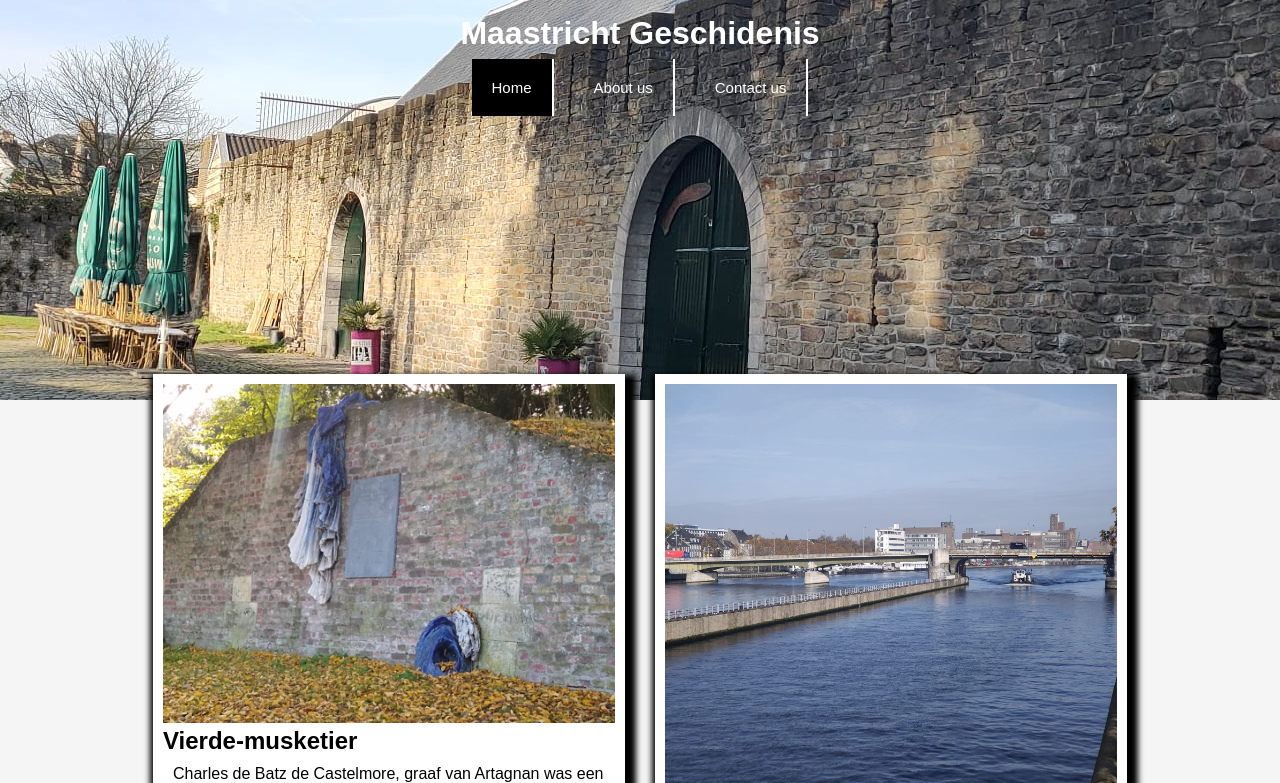
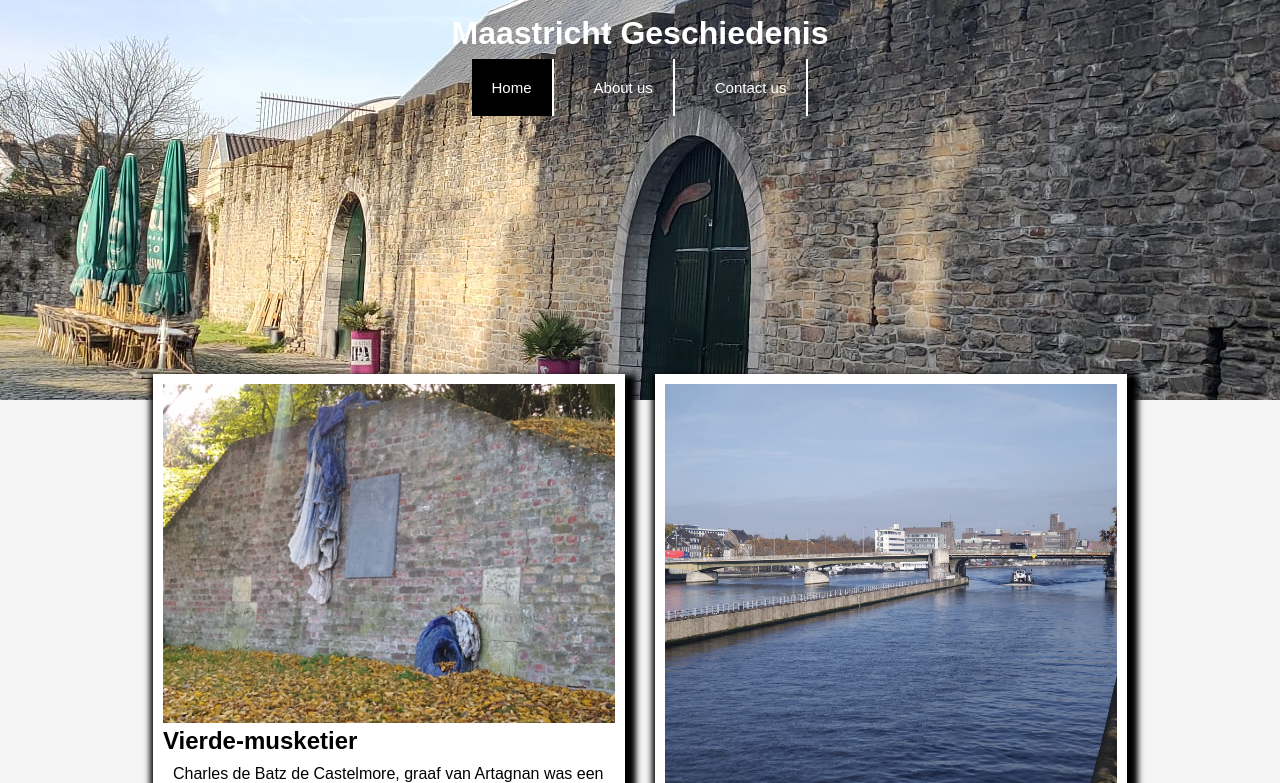
Before and after one commit to Jack-Kartoush/Maastricht, a PHP site: page /index.php in a window 1280 px wide. Shown: the top 783 px of the page. Run offline with PHP 8.4, Linux system fonts and the light colour scheme.

Commit message:
Add files via upload

```diff
--- a/Maastricht-project/includes/menu.php
+++ b/Maastricht-project/includes/menu.php
@@ -1,6 +1,8 @@
 <div class="header-container">
+    <div class="logo-container">
         <div class="logo">
-   <h1> <a href="./index.php">Maastricht Geschidenis</a></h1>
+            <h1> <a href="./index.php"><span>Maastricht</span> Geschiedenis</a></h1>
+        </div>
     </div>
     <header>
         <nav>
```
Lines whose indentation alone changed are shown as unchanged.
